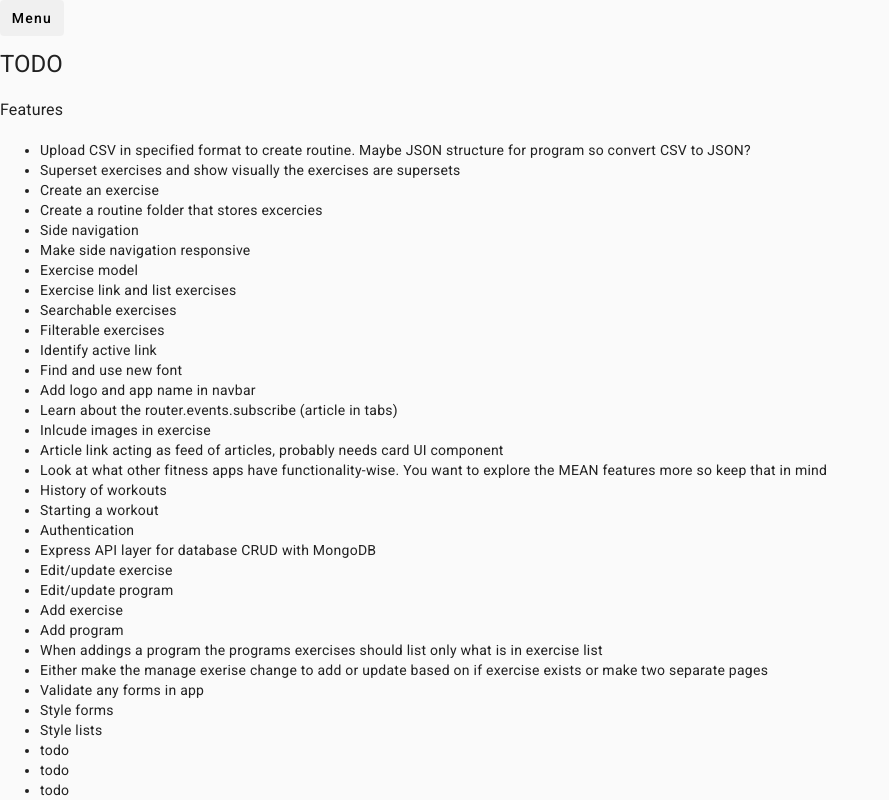
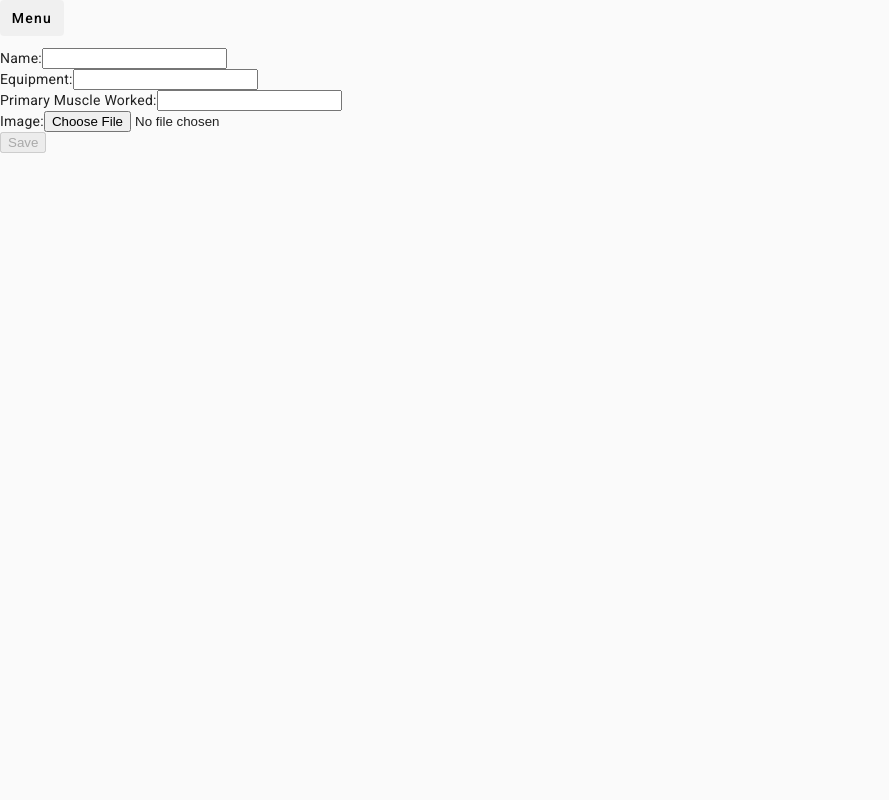
Before and after one commit to ryanvahl/Grasp, an Angular app in the folder grasp-app/: page /manage-exercises/1 in a window 1280 px wide. Before the commit this address led to /. Shown: the whole page, without its empty margins (0-889 px from the left). Built offline with nearby package versions, Linux system fonts and the light colour scheme.

Commit message:
changed routing by add router-outlet to content of nav component, added exercise editing functionality

```diff
--- a/grasp-app/src/app/app.routes.ts
+++ b/grasp-app/src/app/app.routes.ts
@@ -10,5 +10,6 @@ export const routes: Routes = [
     {path:"", component: TodoComponent},
     {path:"exercises", component: ExercisesListComponent},
     {path: "programs", component: ProgramListComponent},
-    {path: "manage-exercises", component: ExerciseFormComponent}
+    {path: "manage-exercises", component: ExerciseFormComponent},
+    {path: "manage-exercises/:id", component: ExerciseFormComponent}
 ];
--- a/grasp-app/src/app/exercise-form/exercise-form.component.html
+++ b/grasp-app/src/app/exercise-form/exercise-form.component.html
@@ -19,5 +19,5 @@
         <input type="file" formControlName="imageExercise">
         <!-- <input type="file"> -->
     </div>
-    <button type="submit" [disabled]="exerciseForm.invalid">Add Excercise</button>
+    <button type="submit" [disabled]="exerciseForm.invalid">Save</button>
 </form>
--- a/grasp-app/src/app/exercise-form/exercise-form.component.ts
+++ b/grasp-app/src/app/exercise-form/exercise-form.component.ts
@@ -2,7 +2,7 @@ import { Component, OnInit } from '@angular/core';
 import { FormsModule, ReactiveFormsModule, FormGroup, FormBuilder, Validators } from '@angular/forms';
 import { ExerciseService } from '../services/exercise.service';
 import { Exercise } from '../models/exercise';
-import { Router } from '@angular/router';
+import { Router, ActivatedRoute } from '@angular/router';
 
 @Component({
   selector: 'app-exercise-form',
@@ -13,7 +13,7 @@ import { Router } from '@angular/router';
 })
 export class ExerciseFormComponent implements OnInit{
 
-  constructor(private formBuilder: FormBuilder, private exerciseService: ExerciseService, private router: Router){}
+  constructor(private formBuilder: FormBuilder, private exerciseService: ExerciseService, private router: Router, private activatedRoute: ActivatedRoute ){}
 
   ngOnInit(): void {
     this.exerciseForm = this.formBuilder.group({
@@ -22,7 +22,19 @@ export class ExerciseFormComponent implements OnInit{
       primaryMuscleWorked: ['', Validators.required],
       imageExercise: ['', Validators.required]
     });
+
+    // grab id in the url
+    let id = this.activatedRoute.snapshot.paramMap.get('id');
+
+    if(id) {
+      let exercise = this.exerciseService.getExercise(id);
+      // if not undefined, load values into form
+      if(exercise){
+        this.exerciseForm.patchValue(exercise);
+      }
+    }
   }
+
   exerciseForm: FormGroup = new FormGroup({});
 
   onSubmit() {
--- a/grasp-app/src/app/exercises-list/exercises-list.component.html
+++ b/grasp-app/src/app/exercises-list/exercises-list.component.html
@@ -4,6 +4,7 @@
         Equipment: {{exercise.equipment}} <br>
         Primary Muscle Worked: {{exercise.primaryMuscleWorked}} <br>
         <button (click)="deleteExercise(exercise.id)">Delete</button>
+        <button [routerLink]="['/manage-exercises', exercise.id]">Edit</button>
     </li>
 </ul>
 
--- a/grasp-app/src/app/exercises-list/exercises-list.component.ts
+++ b/grasp-app/src/app/exercises-list/exercises-list.component.ts
@@ -2,11 +2,12 @@ import { Component, OnInit } from '@angular/core';
 import { ExerciseService } from '../services/exercise.service';
 import { Exercise } from '../models/exercise';
 import { CommonModule } from '@angular/common';
+import { RouterModule } from '@angular/router';
 
 @Component({
   selector: 'app-exercises-list',
   standalone: true,
-  imports: [CommonModule],
+  imports: [CommonModule, RouterModule],
   templateUrl: './exercises-list.component.html',
   styleUrl: './exercises-list.component.css'
 })
```
Also changed, not shown: grasp-app/src/app/navigation/navigation.component.html (+7 -1 lines).
